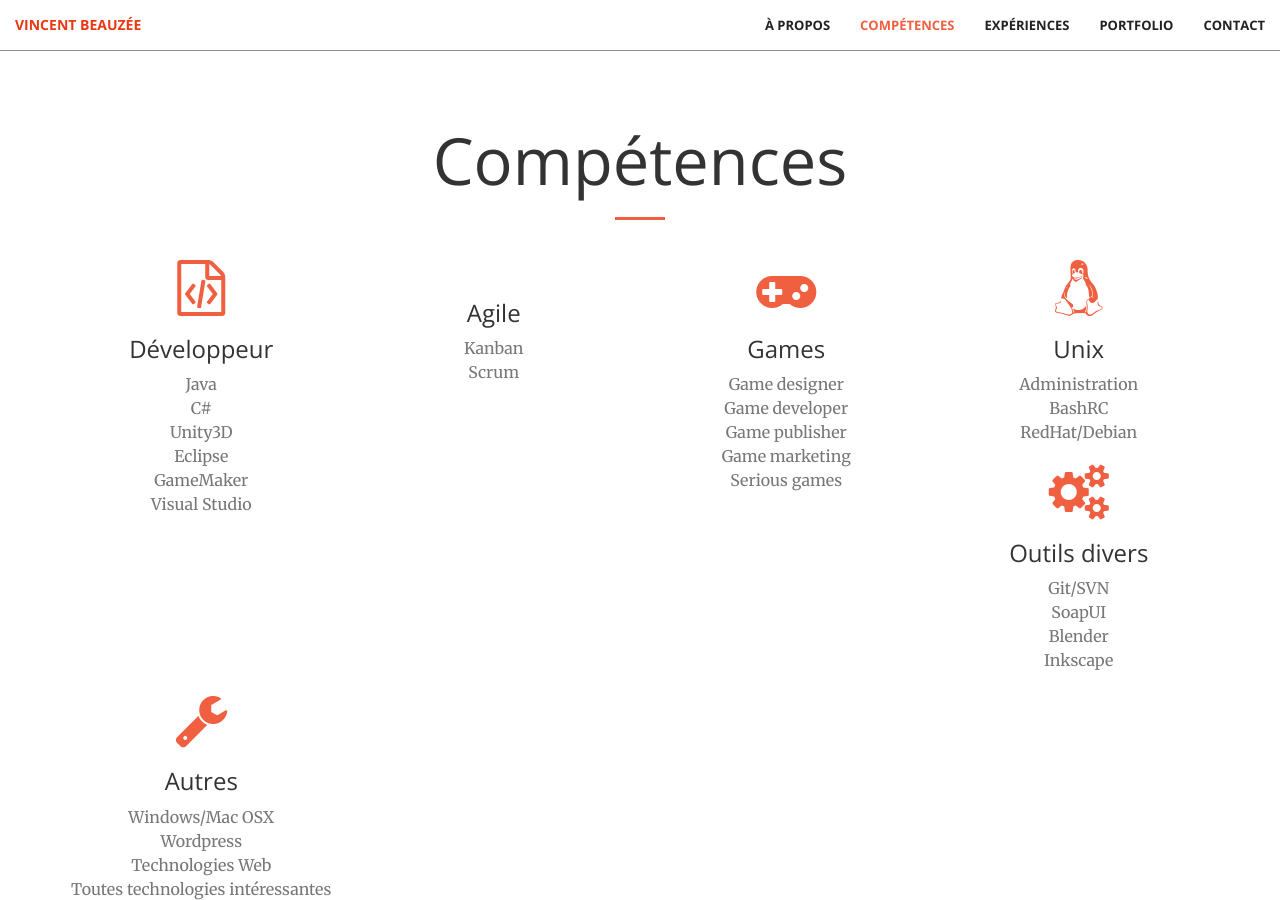
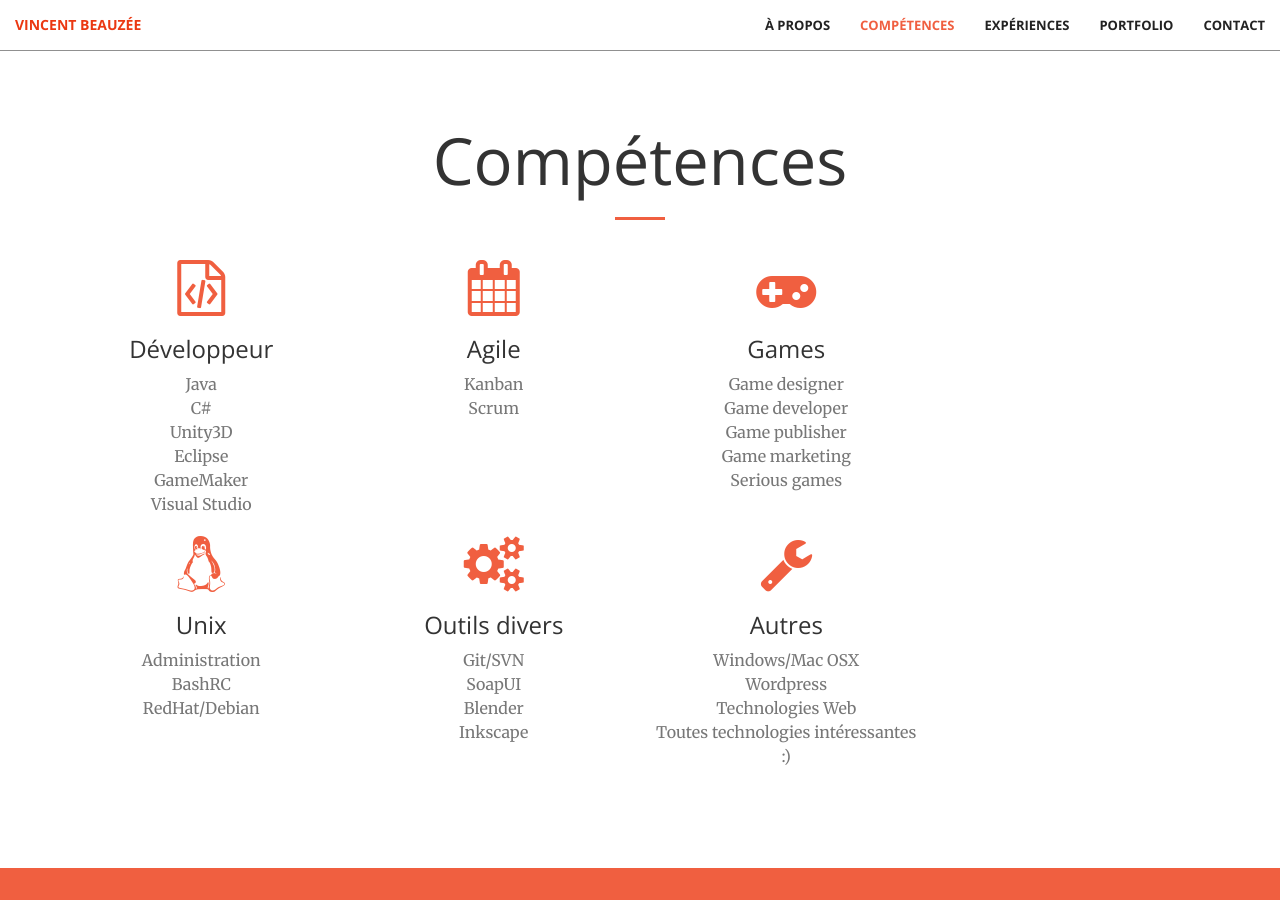
Before and after one commit to vBeauzee/vbeauzee.github.io, a Jekyll site: the page built from index.html, in a window 1280 px wide and 900 px high, scrolled down 875 px. Built offline with Jekyll 4.4.1, drawn with Linux system fonts in a browser that asks for light colours.

Commit message:
fix layout

```diff
--- a/_includes/competences.html
+++ b/_includes/competences.html
@@ -23,7 +23,7 @@
             </div>
             <div class="col-lg-3 col-md-6 text-center">
                 <div class="service-box">
-                    <i class="fa fa-4x fa-calendar-check-o wow bounceIn text-primary"></i>
+                    <i class="fa fa-4x fa-calendar wow bounceIn text-primary"></i>
                     <h3>Agile</h3>
                     <p class="text-muted">Kanban</p>
 					<p class="text-muted">Scrum</p>
@@ -40,6 +40,8 @@
 					<p class="text-muted">Serious games</p>
                 </div>
             </div>
+		</div>
+		<div class="row">
             <div class="col-lg-3 col-md-6 text-center">
                 <div class="service-box">
                     <i class="fa fa-4x fa-linux wow bounceIn text-primary" data-wow-delay=".1s"></i>
```
